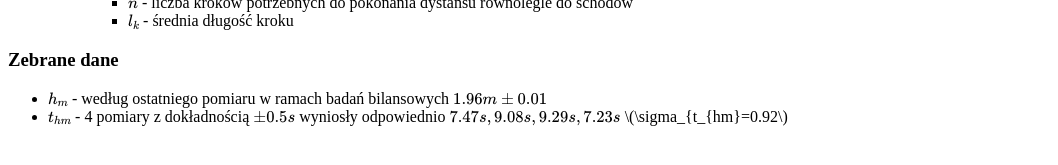
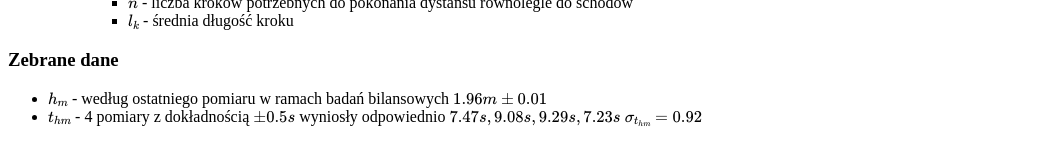
Before and after one commit to Michcioperz/schody-ruchome, a Jekyll site: the page built from index.md, in a window 1280 px wide. Shown: the part 558-723 px from the top of the page, without its empty margins (0-1058 px from the left). Built offline with Jekyll 4.4.1, drawn with Linux system fonts in a browser that asks for light colours; formulas are drawn with MathJax 3.

```diff
--- a/index.md
+++ b/index.md
@@ -35,4 +35,4 @@ Wyznaczenie prędkości schodów ruchomych w Centrum Handlowym Lublin Plaza przy
 ### Zebrane dane
 
 - \\( h_m \\) - według ostatniego pomiaru w ramach badań bilansowych \\(1.96 m \pm 0.01\\)
-- \\( t_{hm} \\) - 4 pomiary z dokładnością \\(\pm 0.5 s \\) wyniosły odpowiednio \\(7.47 s, 9.08 s, 9.29 s, 7.23 s\\) \\(\sigma_{t_{hm}=0.92\\)
+- \\( t_{hm} \\) - 4 pomiary z dokładnością \\(\pm 0.5 s \\) wyniosły odpowiednio \\(7.47 s, 9.08 s, 9.29 s, 7.23 s\\) \\(\sigma_{t_{hm}}=0.92\\)
```
